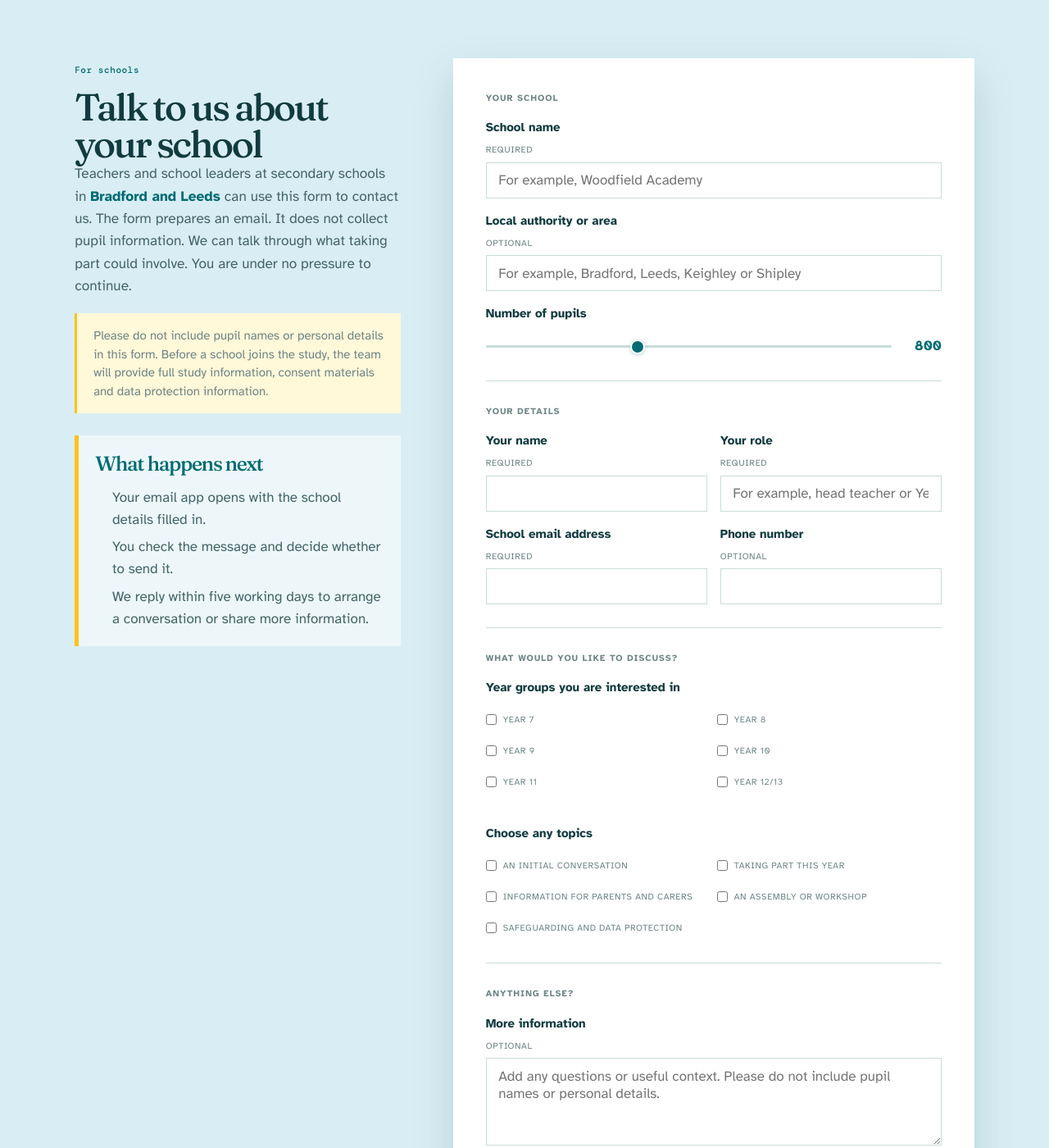
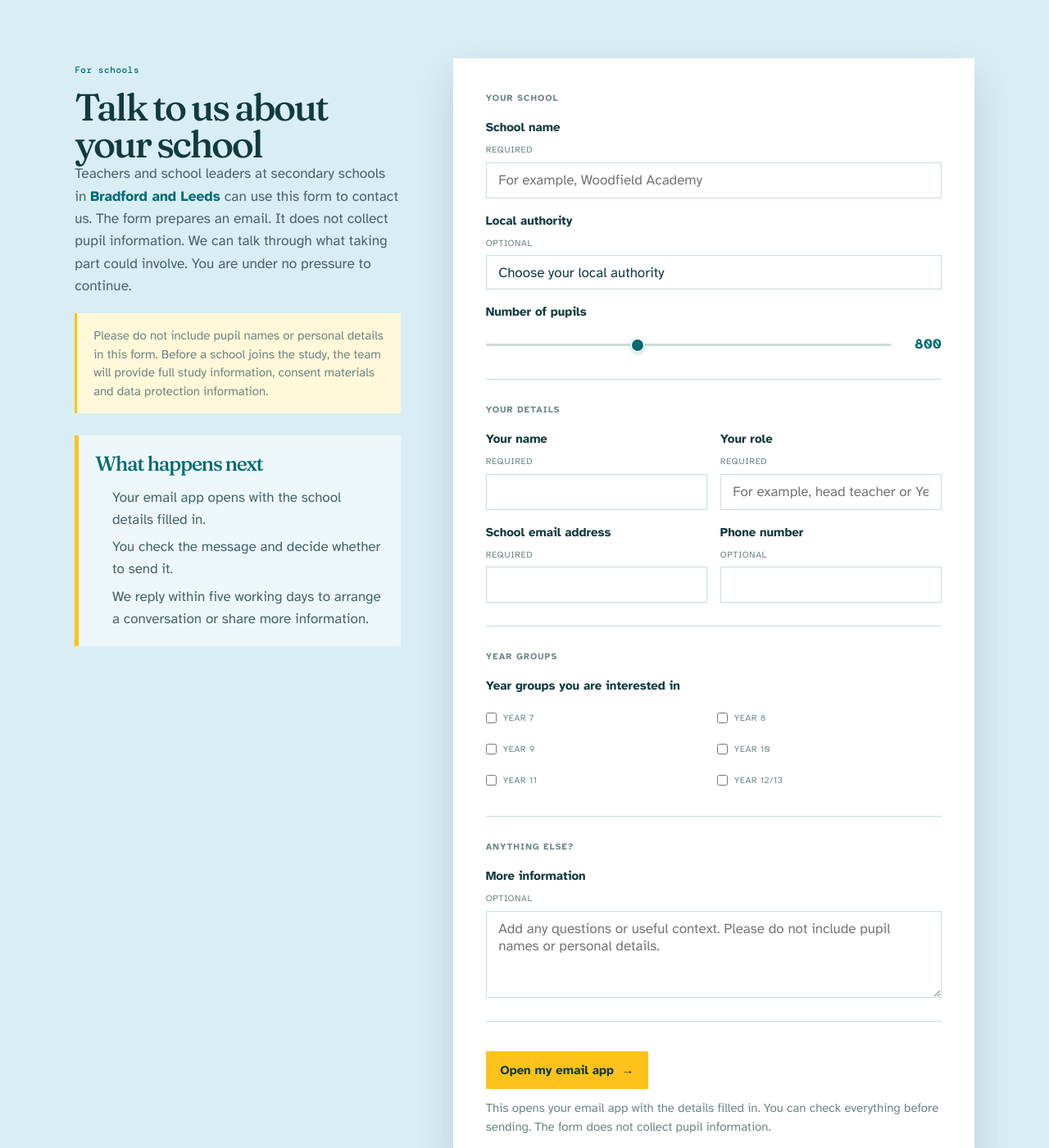
Before and after one commit to faisalmushtaq/myphone-mybrain, a Jekyll site: the page built from schools.md, in a window 1280 px wide and 1400 px high, scrolled down 3614 px. Shown: the whole window at 82% size. Built offline with Jekyll 4.4.1, drawn with Linux system fonts in a browser that asks for light colours.

Commit message:
Simplify school contact form

```diff
--- a/_includes/signup.html
+++ b/_includes/signup.html
@@ -25,8 +25,16 @@
           <input type="text" name="school" autocomplete="organization" required placeholder="For example, Woodfield Academy">
         </label>
         <label>
-          Local authority or area <span>optional</span>
-          <input type="text" name="area" placeholder="For example, Bradford, Leeds, Keighley or Shipley">
+          Local authority <span>optional</span>
+          <select name="area">
+            <option value="">Choose your local authority</option>
+            <option value="Bradford Council">Bradford Council</option>
+            <option value="Leeds City Council">Leeds City Council</option>
+            <option value="Calderdale Council">Calderdale Council</option>
+            <option value="Kirklees Council">Kirklees Council</option>
+            <option value="Wakefield Council">Wakefield Council</option>
+            <option value="Other local authority">Other local authority</option>
+          </select>
         </label>
         <label>
           Number of pupils
@@ -62,7 +70,7 @@
       </div>
 
       <div class="form-section">
-        <span class="form-section-label">What would you like to discuss?</span>
+        <span class="form-section-label">Year groups</span>
         <fieldset>
           <legend>Year groups you are interested in</legend>
           <div class="checkbox-grid">
@@ -72,16 +80,6 @@
             <label class="checkbox"><input type="checkbox" name="year_groups" value="Year 10"> <span>Year 10</span></label>
             <label class="checkbox"><input type="checkbox" name="year_groups" value="Year 11"> <span>Year 11</span></label>
             <label class="checkbox"><input type="checkbox" name="year_groups" value="Year 12/13"> <span>Year 12/13</span></label>
-          </div>
-        </fieldset>
-        <fieldset style="margin-top: 1.25rem;">
-          <legend>Choose any topics</legend>
-          <div class="checkbox-grid">
-            <label class="checkbox"><input type="checkbox" name="interest" value="Initial conversation"> <span>An initial conversation</span></label>
-            <label class="checkbox"><input type="checkbox" name="interest" value="Taking part this year"> <span>Taking part this year</span></label>
-            <label class="checkbox"><input type="checkbox" name="interest" value="Parent or carer information"> <span>Information for parents and carers</span></label>
-            <label class="checkbox"><input type="checkbox" name="interest" value="Assembly or research workshop"> <span>An assembly or workshop</span></label>
-            <label class="checkbox"><input type="checkbox" name="interest" value="Safeguarding and data protection"> <span>Safeguarding and data protection</span></label>
           </div>
         </fieldset>
       </div>
```
